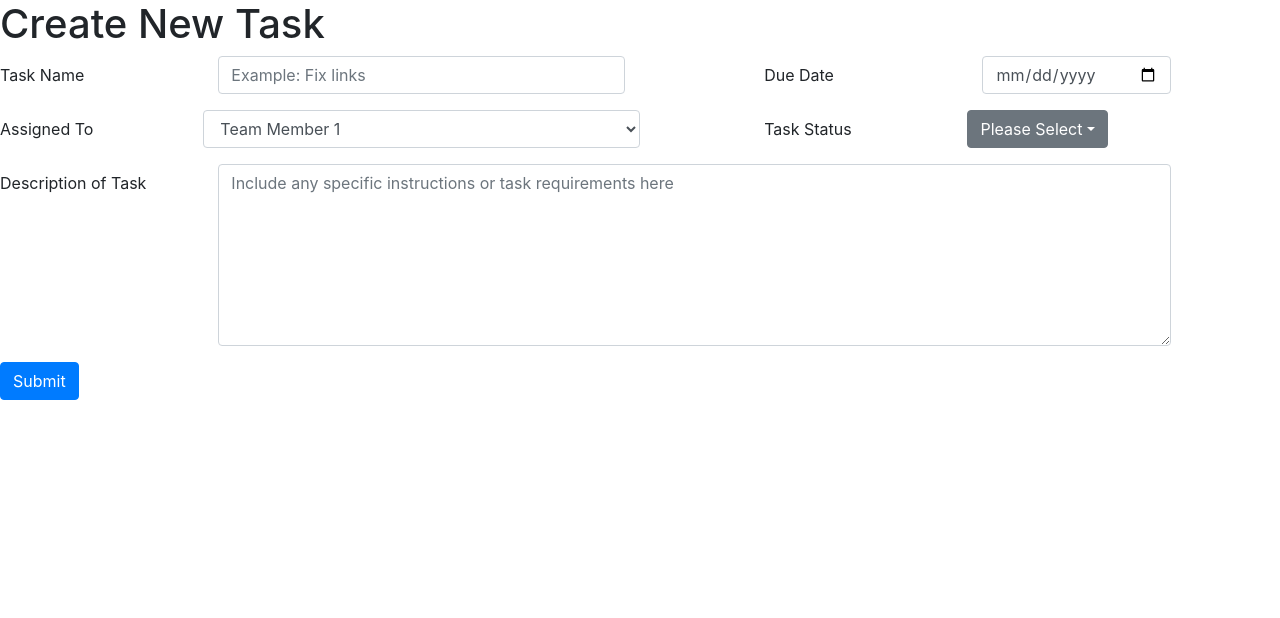
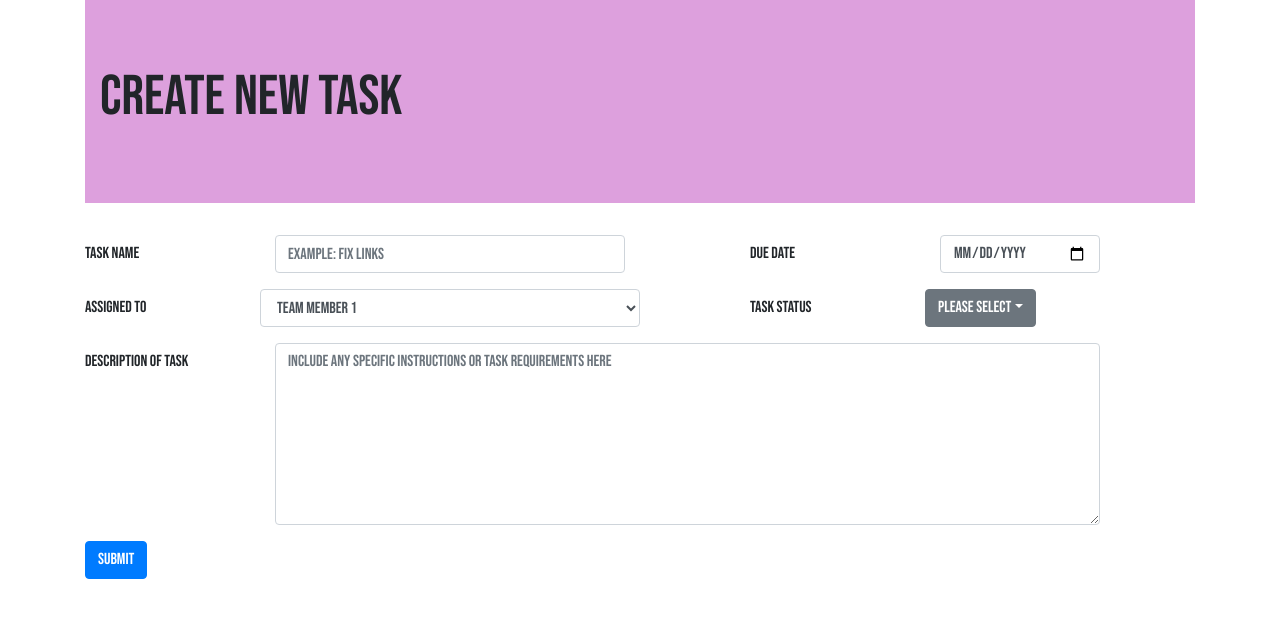
Before and after one commit to martink114/project-1, a plain HTML site: page index.html in a window 1280 px wide. Drawn offline with nearby package versions, Linux system fonts and the light colour scheme.

Commit message:
irina-changes

```diff
--- a/index.html
+++ b/index.html
@@ -7,11 +7,24 @@
         <meta name="viewport" content="width=device-width, initial-scale=1, shrink-to-fit=no">
 
         <!--Boostrap CSS-->
+        <link href="https://fonts.googleapis.com/css2?family=Bebas+Neue&display=swap" rel="stylesheet">
         <link rel="stylesheet" href="https://stackpath.bootstrapcdn.com/bootstrap/4.5.2/css/bootstrap.min.css" integrity="sha384-JcKb8q3iqJ61gNV9KGb8thSsNjpSL0n8PARn9HuZOnIxN0hoP+VmmDGMN5t9UJ0Z" crossorigin="anonymous">
     </head>
-
+<style>
+    body{
+        font-family: 'Bebas Neue', cursive;
+    }
+    .jumbotron{
+        background-color: plum;
+    }
+</style>
 <body>
-    <h1>Create New Task</h1>
+    <div class="container">
+        <div class="jumbotron jumbotron-fluid">
+            <div class="container">
+              <h1 class="display-4">Create New Task</h1>
+            </div>
+          </div>
 
     <form>
         <div class="form-group row">
@@ -19,6 +32,7 @@
                 <div class="col-sm-4">
                     <input type="text" class="form-control" id="task-name" placeholder="Example: Fix links">
                 </div>
+
             <label class="offset-sm-1 col-sm-2 col-form-label" for="Due Date">Due Date</label>
                 <div class="col-sm-2">
                     <input type="date" class="form-control" id="due-date">
@@ -38,8 +52,7 @@
                     <option>Team Member 8</option>
                     <option>Team Member 9</option>
                 </select>
-
-            <label class="offset-sm-1 col-sm-2 col-form-label" for="Status">Task Status</label>
+          <label class="offset-sm-1 col-sm-2 col-form-label" for="Status">Task Status</label>
                 <div class="dropdown">
                     <button class="btn btn-secondary dropdown-toggle" type="button" id="task-status" data-toggle="dropdown" aria-haspopup="true" aria-expanded="false">Please Select</button>
                     <div class="dropdown-menu" aria-labelledby="task-status">
@@ -49,8 +62,7 @@
                         <button class="dropdown-item" type="button">Done</button>
                     </div>
                 </div>
-        </div>
-
+       </div>
         <div class="form-group row">
             <label class="col-sm-2 col-form-label" for="Task Description">Description of Task</label>
             <div class="col-sm-9">
@@ -66,12 +78,8 @@
 
     </form>
 
-
-
-
-
-
-
+</div>
+</body>
 
 
     <!-- Optional JavaScript -->
```
